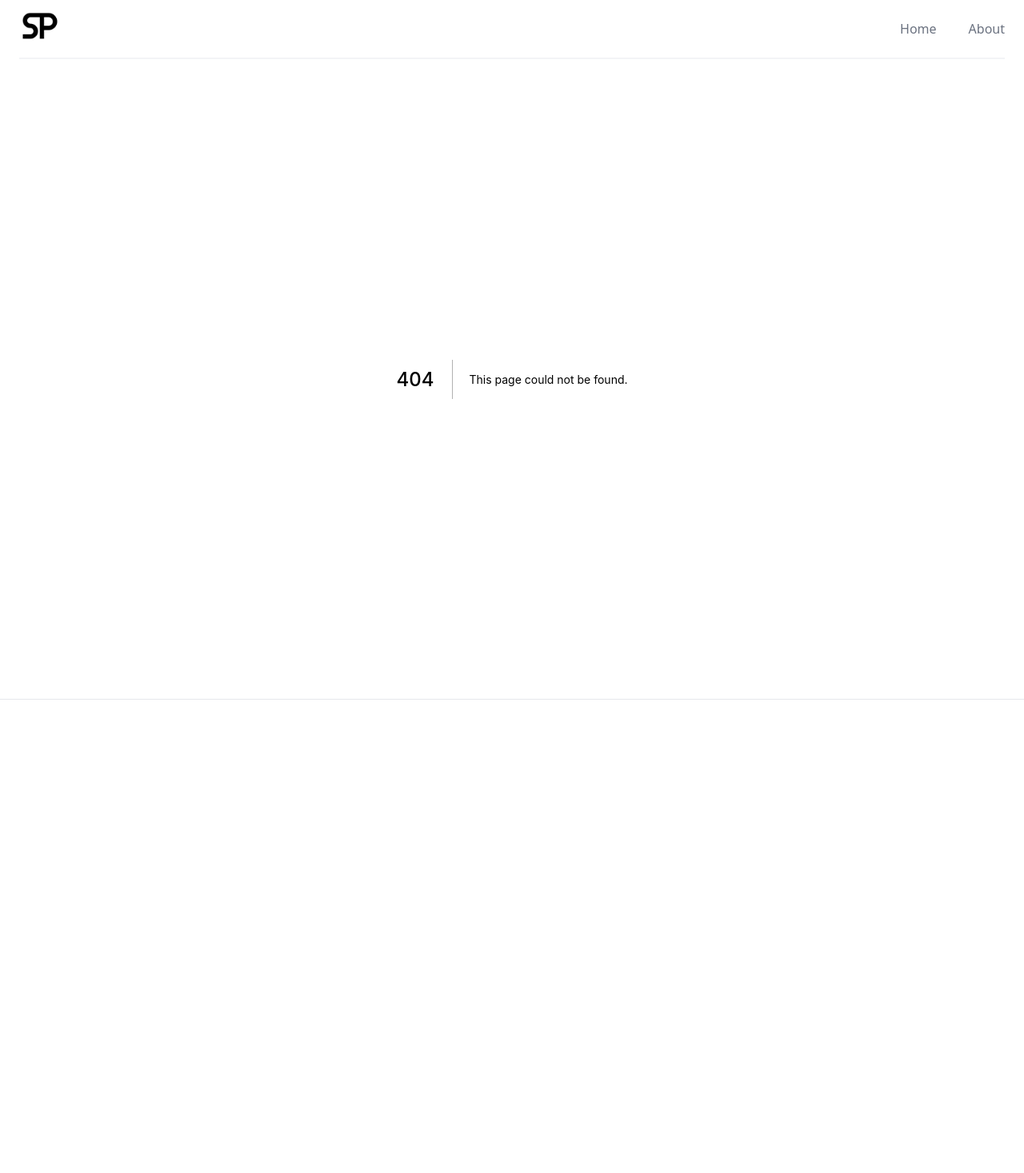
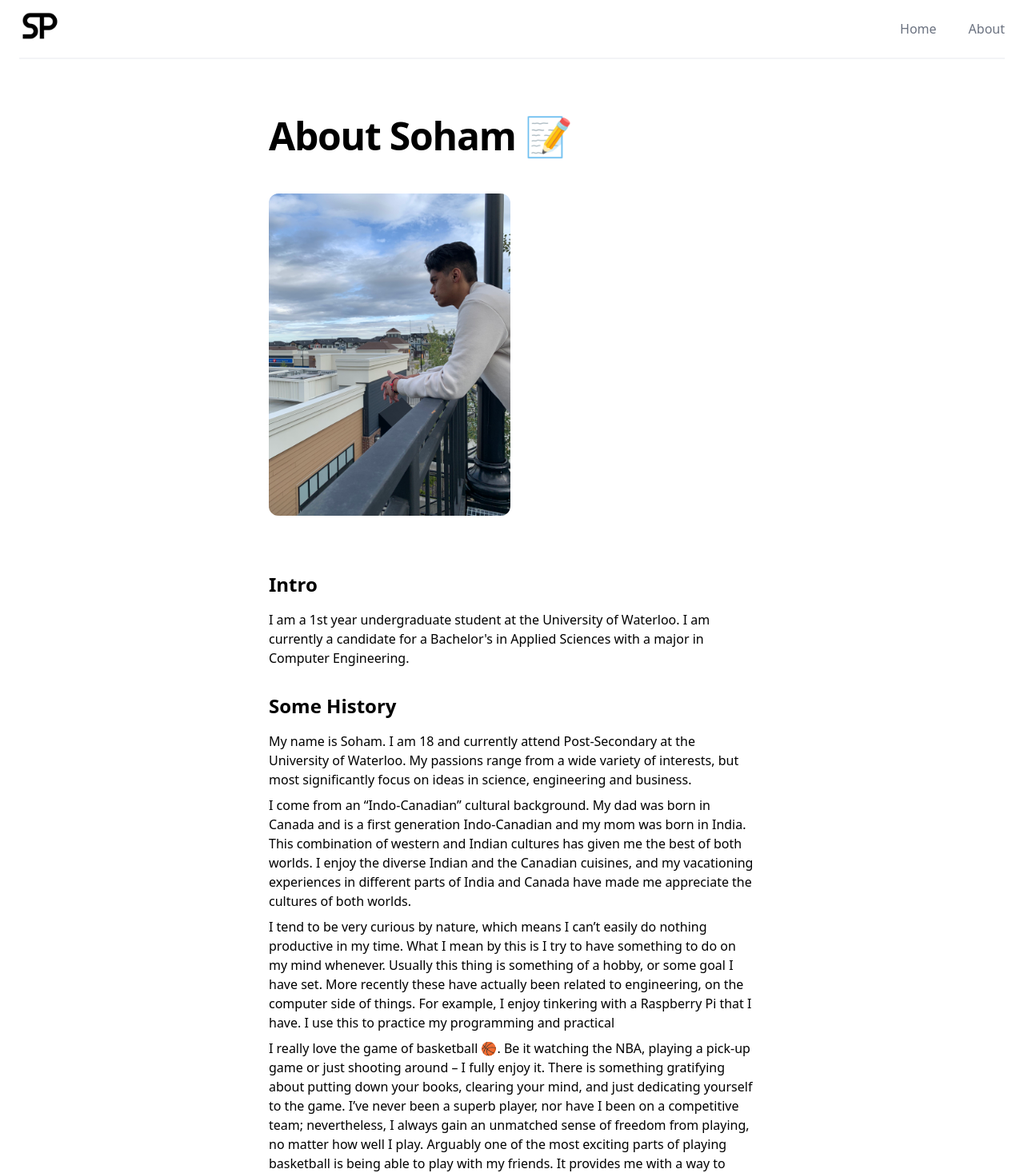
Before and after one commit to SohamP2812/sohamparmar.com, a Next.js app: page /about in a window 1280 px wide. Before the commit this address had no page. Shown: the top 1467 px of the page at 80% size. Before the commit the page ends 970 px from the top, so only its background shows below. Built offline with nearby package versions, Linux system fonts and the light colour scheme.

Commit message:
about page

```diff
--- a/components/Header.jsx
+++ b/components/Header.jsx
@@ -29,7 +29,7 @@ export default function Header() {
       <div className="mx-auto max-w-7xl px-4 sm:px-6">
         <div className="flex items-center justify-between border-b-2 border-gray-100 py-2 md:justify-start md:space-x-10">
           <div className="flex justify-start lg:w-0 lg:flex-1">
-            <a href="#">
+            <a href="/">
               <span className="sr-only">Workflow</span>
               <Image
                 width="50"
@@ -42,7 +42,7 @@ export default function Header() {
             </a>
           </div>
           <div className="-my-2 -mr-2 md:hidden">
-            <Popover.Button className="inline-flex items-center justify-center rounded-md bg-white p-2 text-gray-400 hover:bg-gray-100 hover:text-gray-500 focus:outline-none focus:ring-2 focus:ring-inset focus:ring-black">
+            <Popover.Button className="inline-flex items-center justify-center rounded-md bg-white p-2 text-gray-400 hover:bg-gray-100 hover:text-gray-500 focus:outline-none">
               <span className="sr-only">Open menu</span>
               <MenuIcon className="h-6 w-6" aria-hidden="true" />
             </Popover.Button>
@@ -54,7 +54,7 @@ export default function Header() {
               </a>
             </Link>
             <a
-              href="/"
+              href="/about"
               className="text-base font-medium text-gray-500 hover:text-gray-900"
             >
               About
@@ -76,7 +76,7 @@ export default function Header() {
           focus
           className="absolute inset-x-0 top-0 origin-top-right transform p-2 transition md:hidden"
         >
-          <div className="divide-y-2 divide-gray-50 rounded-lg bg-white shadow-lg ring-1 ring-black ring-opacity-5">
+          <div className="divide-y-2 divide-gray-50 rounded-lg bg-white shadow-lg">
             <div className="px-5 pt-5 pb-6">
               <div className="flex items-center justify-between">
                 <div>
@@ -90,7 +90,7 @@ export default function Header() {
                   />
                 </div>
                 <div className="-mr-2">
-                  <Popover.Button className="inline-flex items-center justify-center rounded-md bg-white p-2 text-gray-400 hover:bg-gray-100 hover:text-gray-500 focus:outline-none focus:ring-2 focus:ring-inset focus:ring-black">
+                  <Popover.Button className="inline-flex items-center justify-center rounded-md bg-white p-2 text-gray-400 hover:bg-gray-100 hover:text-gray-500 focus:outline-none">
                     <span className="sr-only">Close menu</span>
                     <XIcon className="h-6 w-6" aria-hidden="true" />
                   </Popover.Button>
@@ -100,14 +100,14 @@ export default function Header() {
             <div className="space-y-6 py-6 px-5">
               <div className="grid grid-cols-1 gap-y-4 gap-x-8">
                 <a
-                  href="#"
+                  href="/"
                   className="text-base font-medium text-gray-900 hover:text-gray-700"
                 >
                   Home
                 </a>
 
                 <a
-                  href="#"
+                  href="/about"
                   className="text-base font-medium text-gray-900 hover:text-gray-700"
                 >
                   About
--- a/components/RedirectCard.jsx
+++ b/components/RedirectCard.jsx
@@ -1,13 +1,13 @@
 import Link from 'next/link'
-export default function RedirectCard({ title, description }) {
+export default function RedirectCard({ title, description, href }) {
   function classNames(...classes) {
     return classes.filter(Boolean).join(' ')
   }
 
   return (
     <div className="flex">
-      <Link href="/">
-        <a className="mt-6 min-h-[200px] w-96 transform rounded-xl bg-gradient-to-r from-[#e5e7eb] to-[#e5e7eb] p-1 text-left transition-all hover:scale-[1.01] hover:from-[#D8B4FE] hover:to-[#818CF8]">
+      <Link href={href}>
+        <a className="mt-6 min-h-[200px] w-96 transform rounded-xl bg-gradient-to-r from-[#e5e7eb] to-[#e5e7eb] p-1 text-left transition-all hover:scale-[1.02] hover:from-[#d4b5f6] hover:to-[#6d7bf6]">
           <div className="flex h-full flex-col justify-between rounded-lg bg-white p-4">
             <div className="flex flex-col justify-between md:flex-col">
               <h3 className="text-2xl font-bold">{title} &rarr;</h3>
--- /dev/null
+++ b/pages/about.jsx
@@ -0,0 +1,76 @@
+import Image from 'next/image'
+
+export default function About() {
+  return (
+    <div className="flex min-h-screen flex-col items-center py-2">
+      <main className="mx-auto mt-16 flex w-full max-w-2xl flex-col items-start justify-center px-8">
+        <h1 className="mb-4 text-5xl font-bold tracking-tight text-black">
+          About Soham 📝
+        </h1>
+        <div className="my-8">
+          <Image
+            alt="Soham Parmar"
+            src="/SohamParmarFull.jpg"
+            width={3024 / 10}
+            height={4032 / 10}
+            className="rounded-xl"
+            priority
+          />
+        </div>
+        <div className="mt-8 mb-8 leading-6">
+          <div className="mb-6">
+            <h2 className="mb-4 text-2xl font-bold">Intro</h2>
+            <p>
+              I am a 1st year undergraduate student at the University of
+              Waterloo. I am currently a candidate for a Bachelor's in Applied
+              Sciences with a major in Computer Engineering.
+            </p>
+          </div>
+          <div className="mt-8 leading-6">
+            <h2 className="mb-4 text-2xl font-bold">Some History</h2>
+            <p className="mb-2">
+              My name is Soham. I am 18 and currently attend Post-Secondary at
+              the University of Waterloo. My passions range from a wide variety
+              of interests, but most significantly focus on ideas in science,
+              engineering and business.
+            </p>
+            <p className="mb-2">
+              I come from an “Indo-Canadian” cultural background. My dad was
+              born in Canada and is a first generation Indo-Canadian and my mom
+              was born in India. This combination of western and Indian cultures
+              has given me the best of both worlds. I enjoy the diverse Indian
+              and the Canadian cuisines, and my vacationing experiences in
+              different parts of India and Canada have made me appreciate the
+              cultures of both worlds.
+            </p>
+            <p className="mb-2">
+              I tend to be very curious by nature, which means I can’t easily do
+              nothing productive in my time. What I mean by this is I try to
+              have something to do on my mind whenever. Usually this thing is
+              something of a hobby, or some goal I have set. More recently these
+              have actually been related to engineering, on the computer side of
+              things. For example, I enjoy tinkering with a Raspberry Pi that I
+              have. I use this to practice my programming and practical
+            </p>
+            <p className="mb-2">
+              I really love the game of basketball 🏀. Be it watching the NBA,
+              playing a pick-up game or just shooting around – I fully enjoy it.
+              There is something gratifying about putting down your books,
+              clearing your mind, and just dedicating yourself to the game. I’ve
+              never been a superb player, nor have I been on a competitive team;
+              nevertheless, I always gain an unmatched sense of freedom from
+              playing, no matter how well I play. Arguably one of the most
+              exciting parts of playing basketball is being able to play with my
+              friends. It provides me with a way to connect with others
+              actively, and all you need is each other, a ball, and a hoop. Even
+              with such fruitful emotions, I can never pinpoint exactly what the
+              manner is by which I achieve such joy. Is it the dynamic gameplay,
+              the absence of stress, the sense of belonging? I don’t know, but
+              regardless, this feeling is untouched by anything else.
+            </p>
+          </div>
+        </div>
+      </main>
+    </div>
+  )
+}
--- a/pages/index.jsx
+++ b/pages/index.jsx
@@ -40,18 +40,22 @@ export default function Home() {
           <RedirectCard
             title="This Website"
             description="Find in-depth information about this website and the technologies used to build it."
+            href="/website"
           />
           <RedirectCard
             title="About Me"
             description="Find out some more about me - such as my background, passions, hobbies, and more."
+            href="/about"
           />
           <RedirectCard
             title="Projects"
             description="Take a look at some of the projects I have made as well as some details about how they were made."
+            href="/projects"
           />
           <RedirectCard
             title="Links"
             description="Some more links you can check out to find me on other platforms."
+            href="/links"
           />
         </div>
       </main>
--- /dev/null
+++ b/pages/links.jsx
@@ -0,0 +1,7 @@
+export default function Links() {
+  return (
+    <div>
+      <h1>Links</h1>
+    </div>
+  )
+}
--- /dev/null
+++ b/pages/projects.jsx
@@ -0,0 +1,7 @@
+export default function Projects() {
+  return (
+    <div>
+      <h1>Projects</h1>
+    </div>
+  )
+}
--- /dev/null
+++ b/pages/website.jsx
@@ -0,0 +1,76 @@
+import Image from 'next/image'
+
+export default function Website() {
+  return (
+    <div className="flex min-h-screen flex-col items-center py-2">
+      <main className="mx-auto mt-16 flex w-full max-w-2xl flex-col items-start justify-center px-8">
+        <h1 className="mb-4 text-5xl font-bold tracking-tight text-black">
+          About Soham 📝
+        </h1>
+        <div className="my-8">
+          <Image
+            alt="Soham Parmar"
+            src="/SohamParmarFull.jpg"
+            width={3024 / 10}
+            height={4032 / 10}
+            className="rounded-xl"
+            priority
+          />
+        </div>
+        <div className="mt-8 mb-8 leading-6">
+          <div className="mb-6">
+            <h2 className="mb-4 text-2xl font-bold">Intro</h2>
+            <p>
+              I am a 1st year undergraduate student at the University of
+              Waterloo. I am currently a candidate for a Bachelor's in Applied
+              Sciences with a major in Computer Engineering.
+            </p>
+          </div>
+          <div className="mt-8 leading-6">
+            <h2 className="mb-4 text-2xl font-bold">Some History</h2>
+            <p className="mb-2">
+              My name is Soham. I am 18 and currently attend Post-Secondary at
+              the University of Waterloo. My passions range from a wide variety
+              of interests, but most significantly focus on ideas in science,
+              engineering and business.
+            </p>
+            <p className="mb-2">
+              I come from an “Indo-Canadian” cultural background. My dad was
+              born in Canada and is a first generation Indo-Canadian and my mom
+              was born in India. This combination of western and Indian cultures
+              has given me the best of both worlds. I enjoy the diverse Indian
+              and the Canadian cuisines, and my vacationing experiences in
+              different parts of India and Canada have made me appreciate the
+              cultures of both worlds.
+            </p>
+            <p className="mb-2">
+              I tend to be very curious by nature, which means I can’t easily do
+              nothing productive in my time. What I mean by this is I try to
+              have something to do on my mind whenever. Usually this thing is
+              something of a hobby, or some goal I have set. More recently these
+              have actually been related to engineering, on the computer side of
+              things. For example, I enjoy tinkering with a Raspberry Pi that I
+              have. I use this to practice my programming and practical
+            </p>
+            <p className="mb-2">
+              I really love the game of basketball 🏀. Be it watching the NBA,
+              playing a pick-up game or just shooting around – I fully enjoy it.
+              There is something gratifying about putting down your books,
+              clearing your mind, and just dedicating yourself to the game. I’ve
+              never been a superb player, nor have I been on a competitive team;
+              nevertheless, I always gain an unmatched sense of freedom from
+              playing, no matter how well I play. Arguably one of the most
+              exciting parts of playing basketball is being able to play with my
+              friends. It provides me with a way to connect with others
+              actively, and all you need is each other, a ball, and a hoop. Even
+              with such fruitful emotions, I can never pinpoint exactly what the
+              manner is by which I achieve such joy. Is it the dynamic gameplay,
+              the absence of stress, the sense of belonging? I don’t know, but
+              regardless, this feeling is untouched by anything else.
+            </p>
+          </div>
+        </div>
+      </main>
+    </div>
+  )
+}
```
Also changed, not shown: public/SohamParmarFull.jpg (added).
